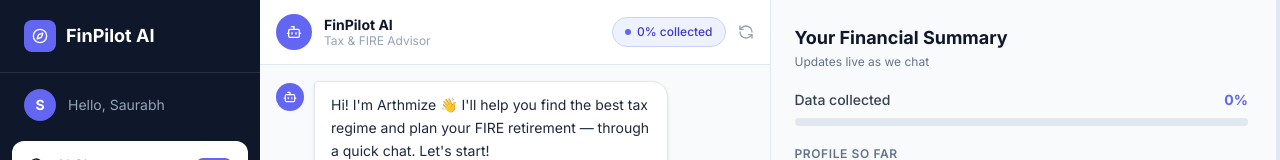
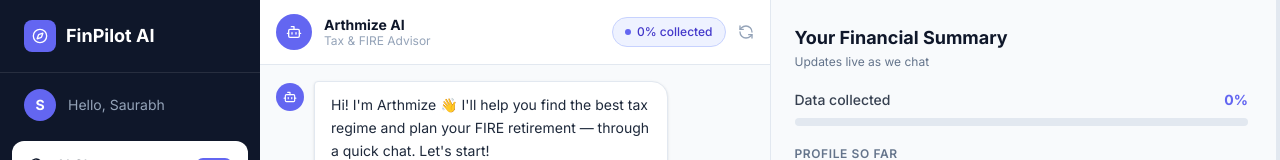
Before and after one commit to bsaurabh7/AI_MoneyMentor, a React (Vite) app: page /chat in a window 1280 px wide. Shown: the top 160 px of the page. Built offline with nearby package versions, Linux system fonts and the light colour scheme.

Commit message:
Update branding from FinPilot AI to Arthmize AI in ChatScreen and AIExplanationCard components

```diff
--- a/src/app/components/screens/ChatScreen.tsx
+++ b/src/app/components/screens/ChatScreen.tsx
@@ -49,7 +49,7 @@
               <Bot className="w-4 h-4 text-white" />
             </div>
             <div>
-              <p className="text-[#0F172A] font-bold text-sm leading-tight">FinPilot AI</p>
+              <p className="text-[#0F172A] font-bold text-sm leading-tight">Arthmize AI</p>
               <p className="text-[#94A3B8] text-xs leading-tight">Tax &amp; FIRE Advisor</p>
             </div>
           </div>
--- a/src/app/components/shared/AIExplanationCard.tsx
+++ b/src/app/components/shared/AIExplanationCard.tsx
@@ -6,7 +6,7 @@
   title?: string;
 }
 
-export function AIExplanationCard({ text, isLoading, title = 'FinPilot AI says' }: Props) {
+export function AIExplanationCard({ text, isLoading, title = 'Arthmize AI says' }: Props) {
   return (
     <div className="rounded-xl p-5 border border-[#C7D2FE]" style={{ background: '#EEF2FF' }}>
       <div className="flex items-center gap-2 mb-3">
```
